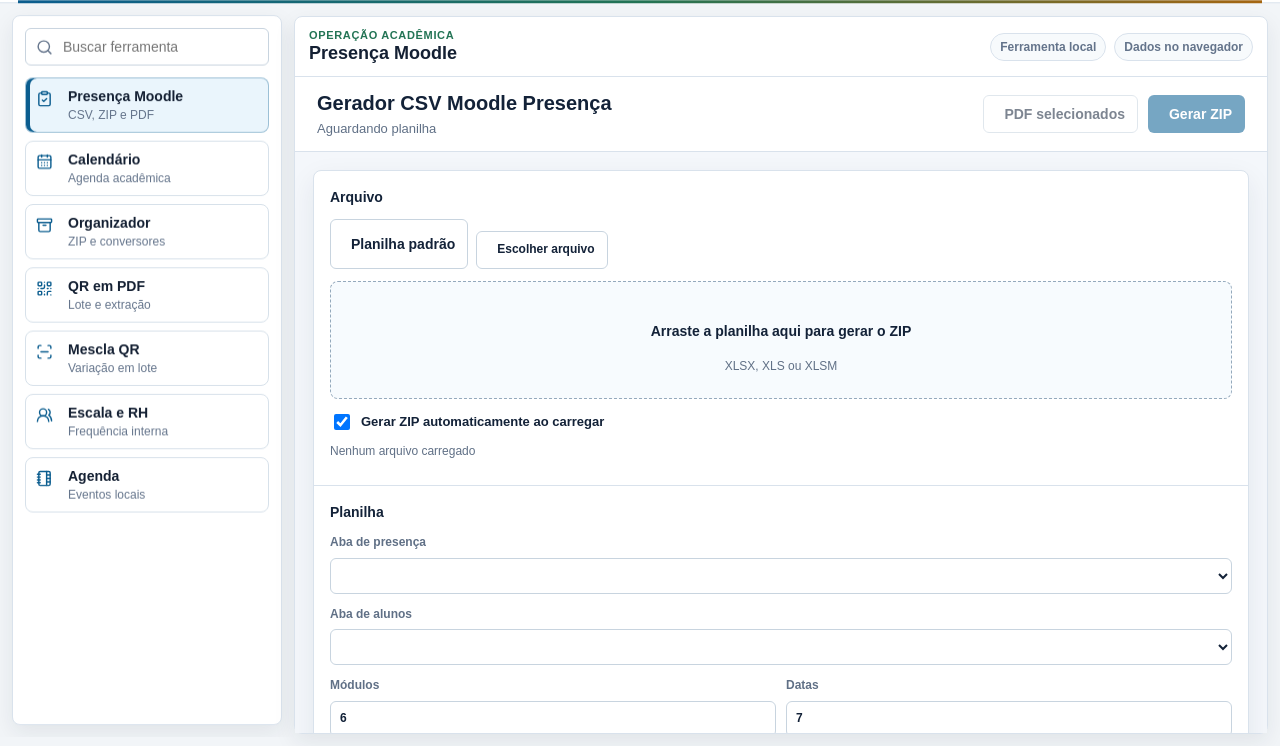
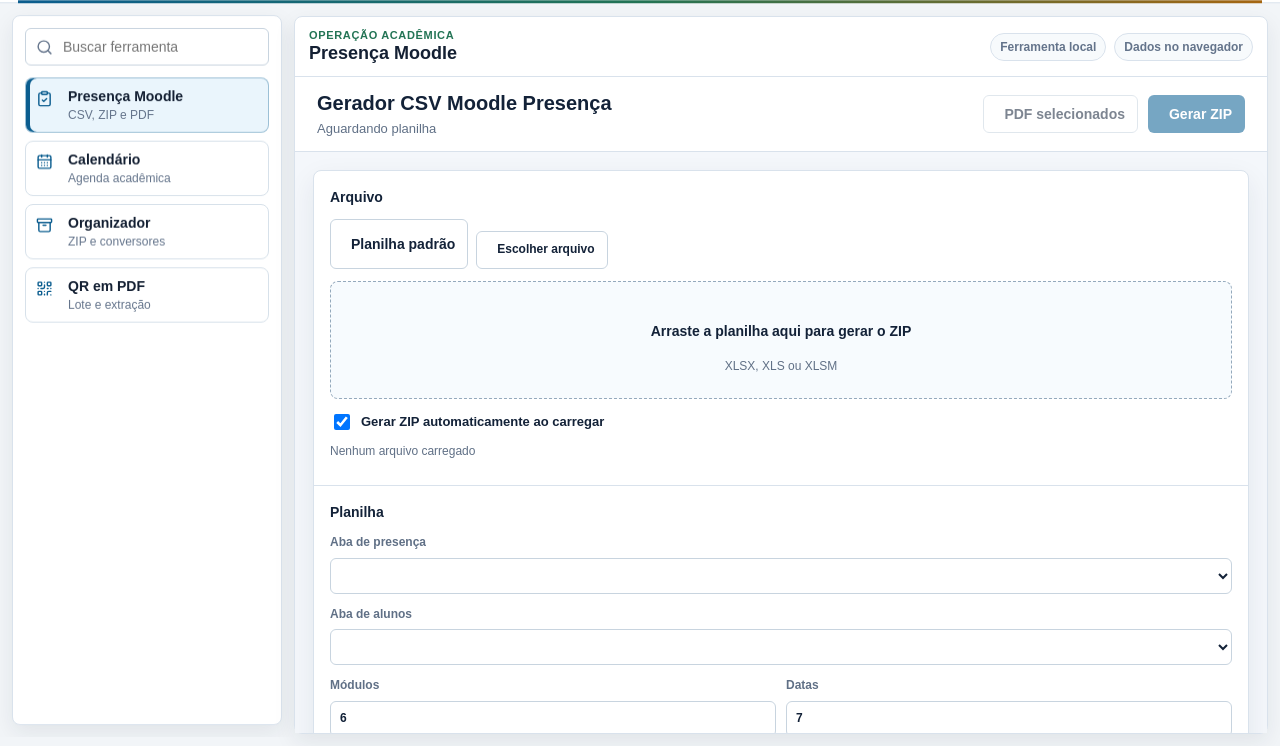
Before and after one commit to webrjpro/gerador_presen-a, a plain HTML site: page index.html in a window 1280 px wide. Shown: the part 63-809 px from the top of the page. Drawn offline with nearby package versions, Linux system fonts and the light colour scheme.

Commit message:
Remover ferramentas ocultas do menu

```diff
--- a/index.html
+++ b/index.html
@@ -59,21 +59,6 @@
             <span>QR em PDF</span>
             <small>Lote e extração</small>
           </button>
-          <button type="button" class="tool-item" data-tool="qr-mescla" data-keywords="qr qrcode mescla merge pdf lote certificado">
-            <i data-lucide="scan-line"></i>
-            <span>Mescla QR</span>
-            <small>Variação em lote</small>
-          </button>
-          <button type="button" class="tool-item" data-tool="escala" data-keywords="escala presenca rh frequencia relatorios agenda equipe">
-            <i data-lucide="users-round"></i>
-            <span>Escala e RH</span>
-            <small>Frequência interna</small>
-          </button>
-          <button type="button" class="tool-item" data-tool="agenda" data-keywords="agenda eventos calendario lista lembrete">
-            <i data-lucide="notebook-tabs"></i>
-            <span>Agenda</span>
-            <small>Eventos locais</small>
-          </button>
         </nav>
         <div class="tool-empty" id="toolEmpty" hidden>Nenhuma ferramenta encontrada</div>
       </aside>
--- a/suite.js
+++ b/suite.js
@@ -33,30 +33,6 @@
       status: "Inserção, extração e lote de QR em PDF",
       mode: "PDF e QR",
       privacy: "Sem envio externo",
-    },
-    "qr-mescla": {
-      title: "Mescla QR",
-      group: "Documentos em lote",
-      src: "organizadorzip_compactador-main/extrator_qr/mescla_qrcode_v1.html",
-      status: "Variação do fluxo de QR Code em PDF",
-      mode: "Mescla em lote",
-      privacy: "Sem envio externo",
-    },
-    escala: {
-      title: "Escala e RH",
-      group: "Gestão operacional",
-      src: "organizadorzip_compactador-main/escala_presença.html",
-      status: "Escalas, frequência e relatórios internos",
-      mode: "Escala mensal",
-      privacy: "Dados locais",
-    },
-    agenda: {
-      title: "Agenda",
-      group: "Compromissos",
-      src: "organizadorzip_compactador-main/agenda.html",
-      status: "Agenda unificada de eventos",
-      mode: "Calendário local",
-      privacy: "IndexedDB/localStorage",
     },
   };
 
```
